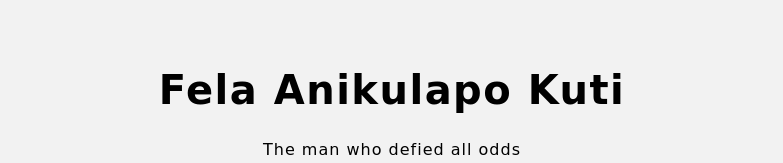
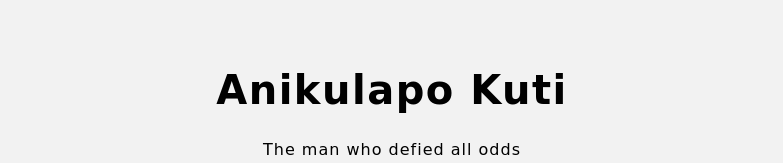
Before and after one commit to Nirs01/Tribute-Page-with-Olaide, a plain HTML site: page index.html in a window 1280 px wide. Shown: the top 163 px of the page, without its empty margins (248-1031 px from the left). Drawn offline with Linux system fonts and the light colour scheme.

Commit message:
Update index.html

```diff
--- a/index.html
+++ b/index.html
@@ -10,7 +10,7 @@
 <!-- partial:index.partial.html -->
 <main id="main">
   <header>
-    <h1 id="title"> fela anikulapo kuti</h1>
+    <h1 id="title"> anikulapo kuti</h1>
     <p id="description">The man who defied all odds</p>
   </header>
 
```
